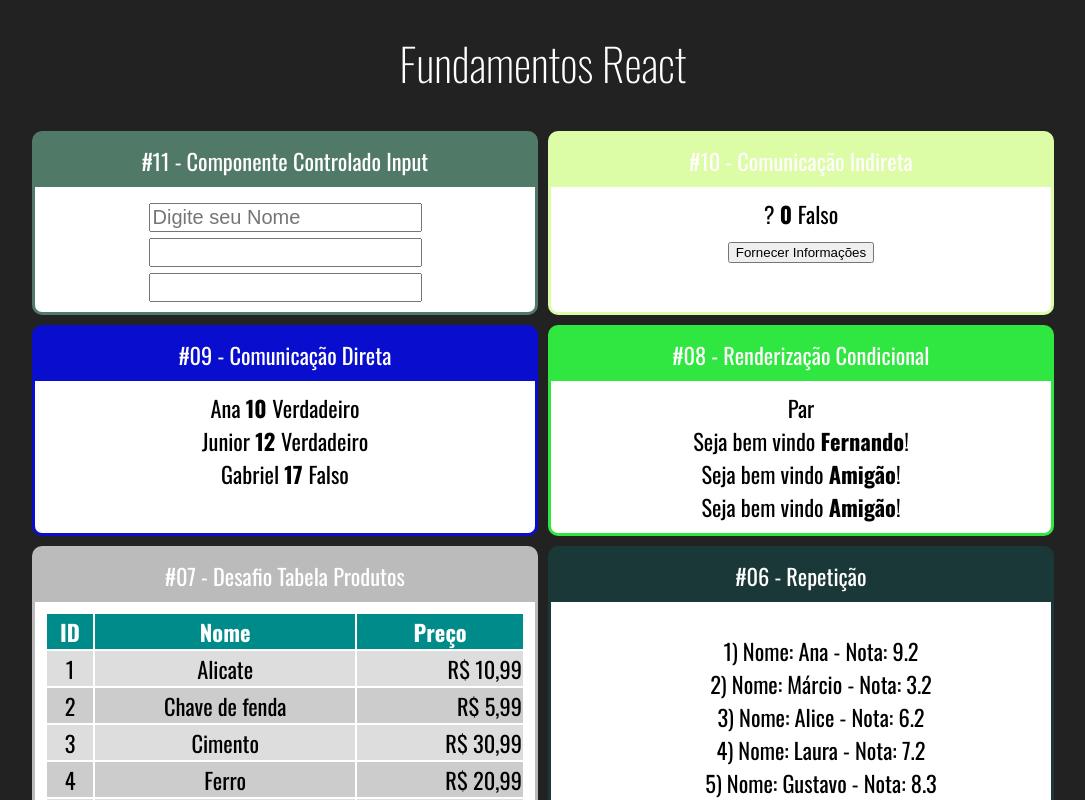
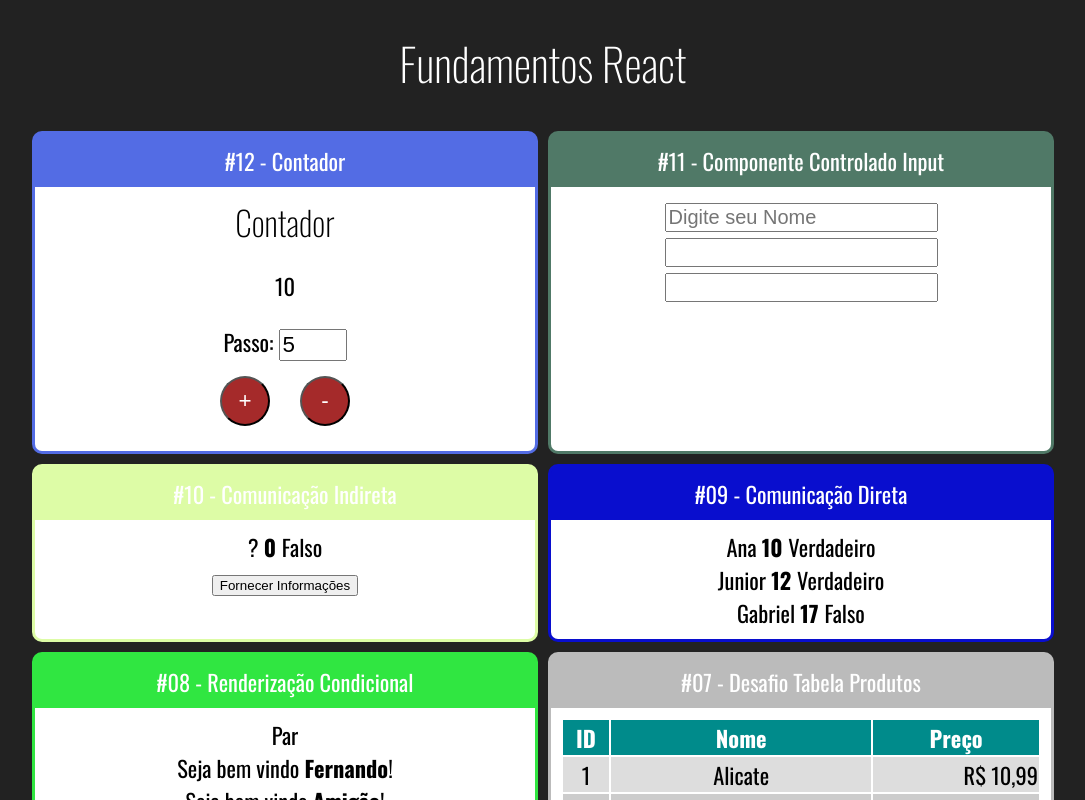
Before and after one commit to SidneyRMR/fundamentos-react, a React (Create React App) app: page / in a window 1280 px wide. Shown: the top 800 px of the page, without its empty margins (97-1182 px from the left). Built offline with nearby package versions, Linux system fonts and the light colour scheme.

Commit message:
crirando componente utilizando classe

```diff
--- a/src/App.jsx
+++ b/src/App.jsx
@@ -13,6 +13,7 @@ import UsuarioInfo from './components/condicional/UsuarioInfo'
 import DiretaPai from './components/comunicacao/DiretaPai'
 import IndiretaPai from './components/comunicacao/IndiretaPai'
 import Input from './components/fomulario/Input.jsx'
+import Contador from './components/contador/Contador.jsx'
 
 import './App.css'
 
@@ -20,6 +21,9 @@ export default App =>
     <div className='App'>
         <h1>Fundamentos React</h1>
         <div className='Cards'>
+            <Card titulo="#12 - Contador" color="#536ce4">
+                <Contador numeroInicial={10}/>
+            </Card>
             <Card titulo="#11 - Componente Controlado Input" color="#507967">
                 <Input />
             </Card>
--- /dev/null
+++ b/src/components/contador/Contador.css
@@ -0,0 +1,14 @@
+.Contador input {
+    font-size: 1.4rem;
+    width: 60px;
+}
+.Contador button {
+    margin: 15px;
+    font-size: 1.4rem;
+    height: 50px;
+    width: 50px;
+    border-radius: 50%;
+    background-color: brown;
+    color: white;
+
+}
--- /dev/null
+++ b/src/components/contador/Contador.jsx
@@ -0,0 +1,67 @@
+import './Contador.css'
+import { Component } from "react"
+
+
+class Contador extends Component {
+    /* para definir state em cnponentes baseados em classe eu preciso
+       criar um objeto, diferente do comp. baseado em função
+       e na hora de carregar os parametros:
+       - para o baseado em classe: this.props.numeroInicial
+                obs: dentro do constructor não preciso por o this no props
+                     mas preciso por o this no state
+       - para o baseado em função: props.numeroInicial
+       */
+        state = {
+            numero: this.props.numeroInicial || 0,
+            passo: this.props.passoInicial || 5,
+        }
+
+        // constructor(props) {
+        //     super(props)
+        //     /* para o onClick conseguir enxergar a função inc
+        //         tenho que criar este contrutor e declarar conforme abaixo */
+        //     this.inc = this.inc.bind(this)
+        // }
+        /* Outra forma bem mais simples de resolver isso é só
+        transformar a função em uma função arrow como abaxo */
+        inc = () => {
+            /* setState é setado automaticamente, serve para
+               atualizar os valores conforme o usuario executa comandos */
+            this.setState({
+                numero: this.state.numero + this.state.passo,
+            })
+        }
+        dec = () => {
+            /* setState é setado automaticamente, serve para
+               atualizar os valores conforme o usuario executa comandos */
+            this.setState({
+                numero: this.state.numero - this.state.passo,
+            })
+        }
+
+        setPasso = (e) => {
+            this.setState({
+                passo: +e.target.value,
+            })
+        }
+
+    render() {
+        return (
+            <div className='Contador'>
+                <h2>Contador</h2>
+                {/* sempre que uso componentes baseados em classe eu preciso usar o this antes das variaveis */}
+                <p>{this.state.numero}</p>{/* Carrega o state.numero que recebeu o valor passado no App */}
+                <div>
+                    <label htmlFor="passoInput">Passo: </label>
+                    <input id="passoInput" type="number"
+                           value={this.state.passo}
+                           onChange={this.setPasso}/>
+                </div>
+                <button onClick={this.inc}>+</button>
+                <button onClick={this.dec}>-</button>
+            </div>
+        )
+    }
+}
+
+export default Contador
```
